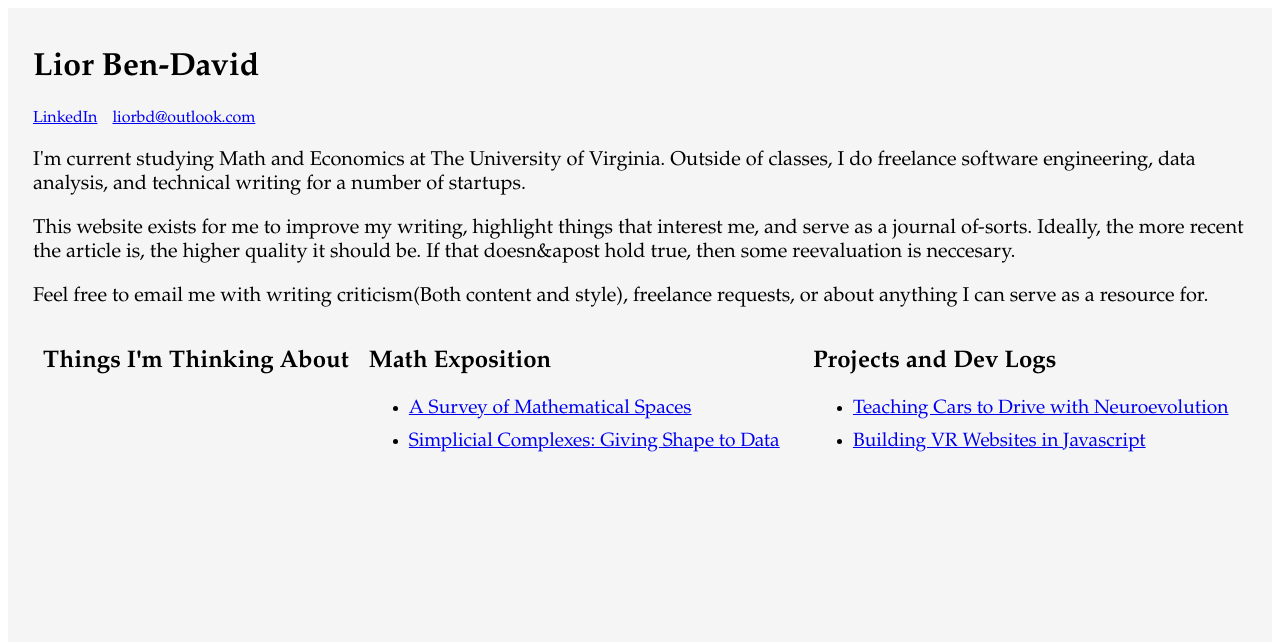
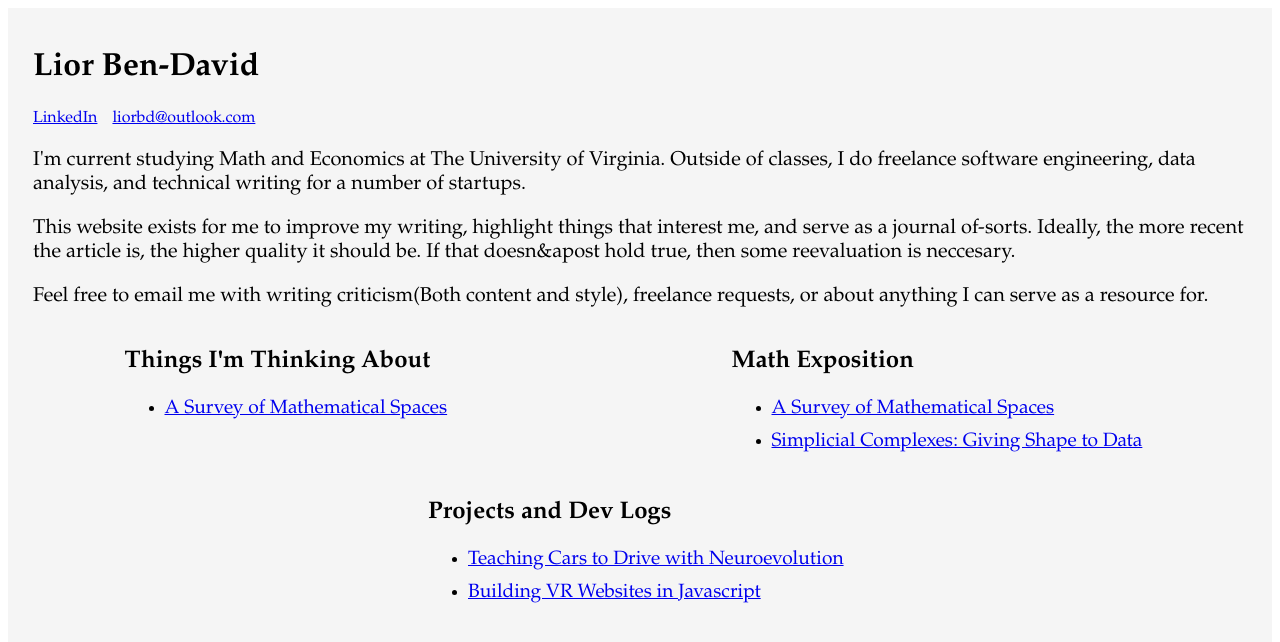
Before and after one commit to LiorB-D/PersonalSite, a Next.js app: page / in a window 1280 px wide. Shown: the top 642 px of the page. Built offline with nearby package versions, Linux system fonts and the light colour scheme.

Commit message:
Hammers without nails

```diff
--- a/src/app/page.tsx
+++ b/src/app/page.tsx
@@ -16,7 +16,9 @@ export default function HomePage() {
           <div className="articlesSection">
                   <h2>{"Things I'm Thinking About"}</h2>
                   <ul>
-
+                  <li>
+                    <Link href={"/articles/4abf2949130a4225a5f921d5f318ab3d?"}>A Survey of Mathematical Spaces</Link>
+                    </li>
                   </ul>
           </div>
               <div className="articlesSection">
```
